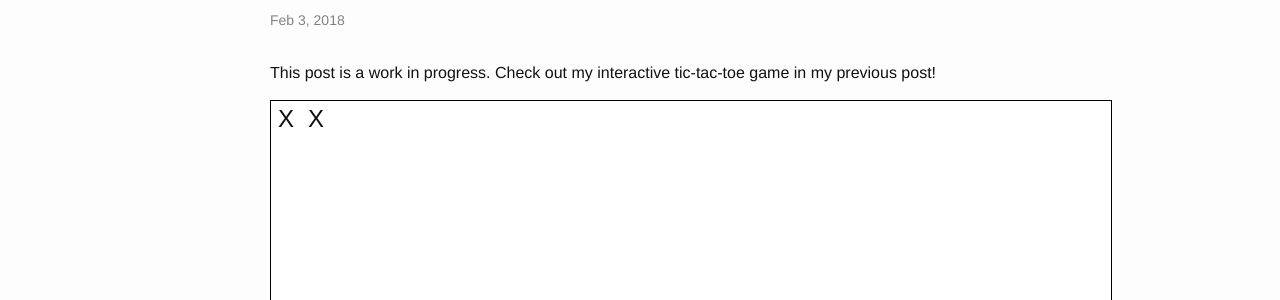
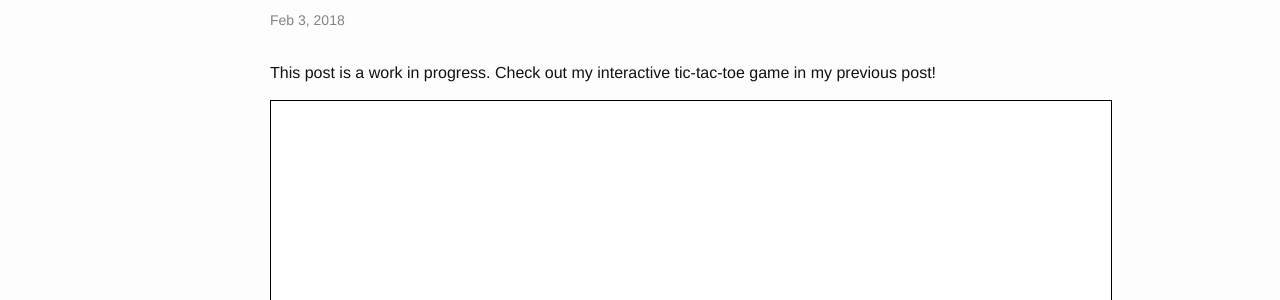
Before and after one commit to emuccino/emuccino.github.io, a Jekyll site: the page built from _posts/2018-02-03-MNSIT-image-classifier.markdown, in a window 1280 px wide. Shown: the part 139-439 px from the top of the page. Built offline with Jekyll 4.4.1, drawn with Linux system fonts in a browser that asks for light colours; nearby versions of some CDN libraries.

Commit message:
Update 2018-02-03-MNSIT-image-classifier.markdown

```diff
--- a/_posts/2018-02-03-MNSIT-image-classifier.markdown
+++ b/_posts/2018-02-03-MNSIT-image-classifier.markdown
@@ -11,8 +11,8 @@ jsarr:
 <body class = 'post2'>
     <p>This post is a work in progress. Check out my interactive tic-tac-toe game in my previous post!</p>
     <div class = 'post2 board'>
-        <div class='cell' data-indx = "0" >X</div>
-        <div class='cell' data-indx = "1" >X</div>
+        <div class='cell' data-indx = "0" ></div>
+        <div class='cell' data-indx = "1" ></div>
         <div class='cell' data-indx = "2" ></div>
         <div class='cell' data-indx = "3" ></div>
         <div class='cell' data-indx = "4" ></div>
```
